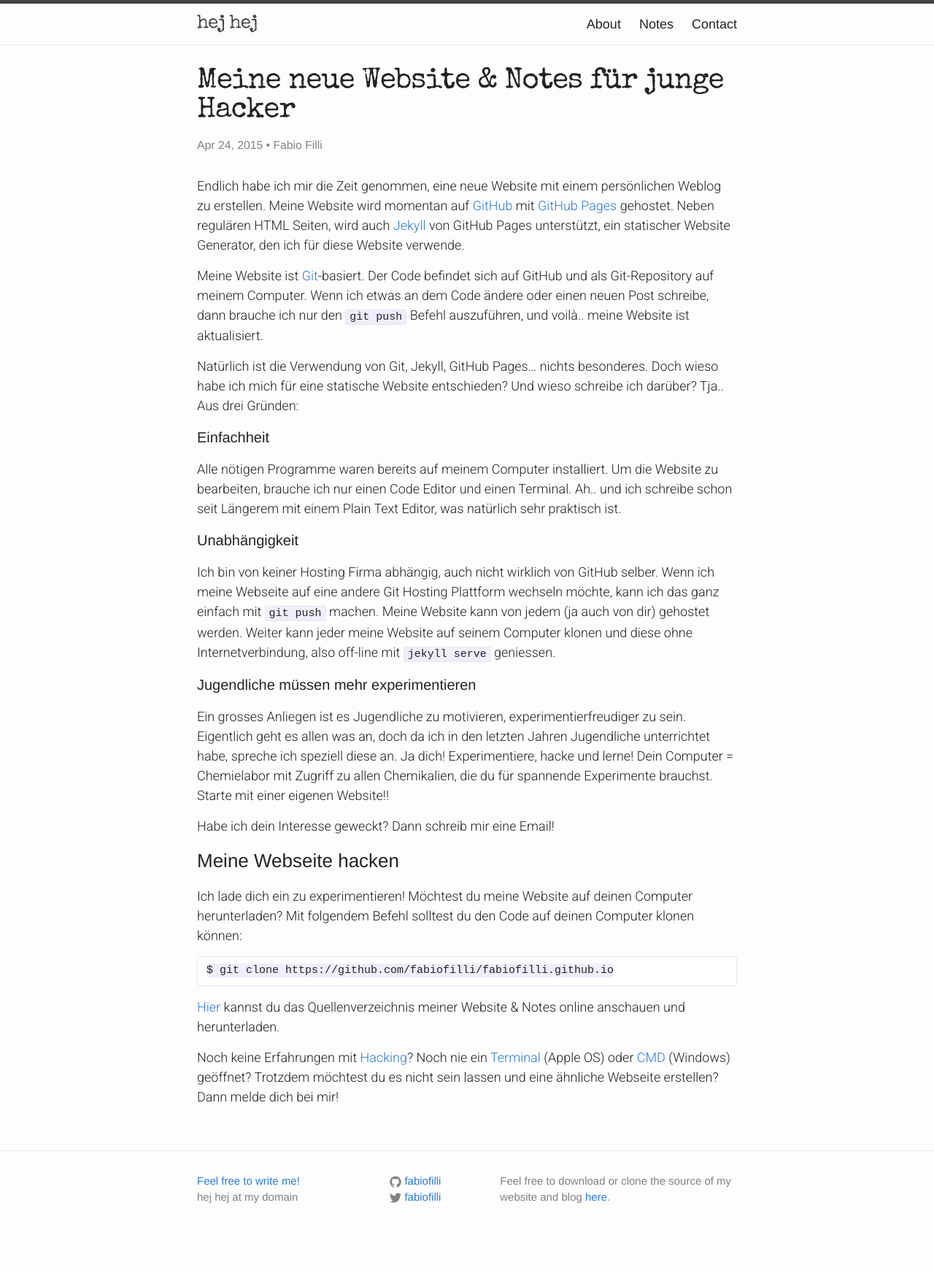
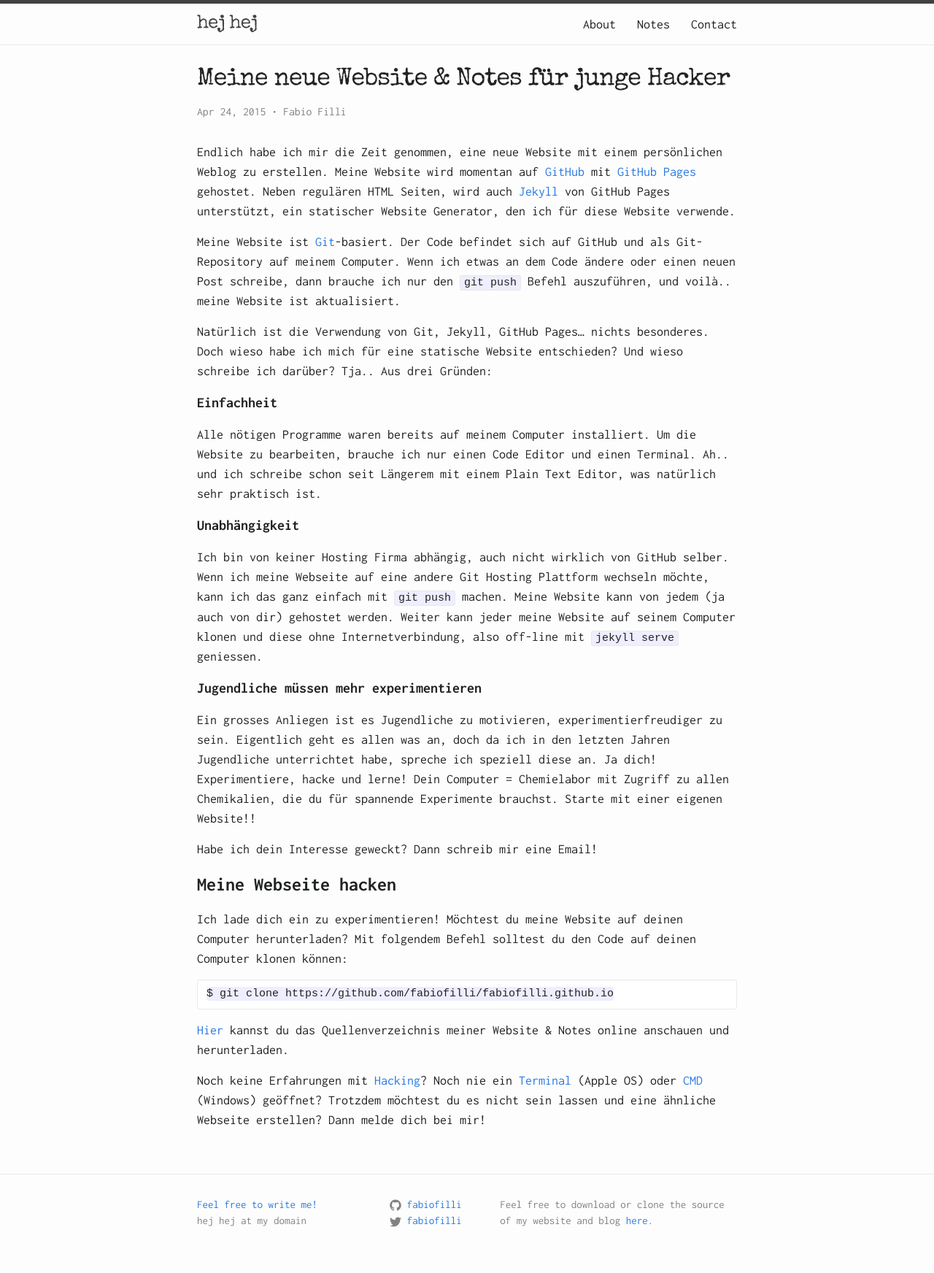
Before and after one commit to fabiofilli/fabiofilli, a Jekyll site: the page built from _posts/de/2015-04-24-meine-neue-website-und-blog-fuer-hackers.md, in a window 1280 px wide. Shown: the whole page at 73% size. Built offline with Jekyll 4.4.1, drawn with Linux system fonts in a browser that asks for light colours; before the commit the page ends 1712 px from its top, so only the background shows below that.

Commit message:
design font

```diff
--- a/_sass/_layout.scss
+++ b/_sass/_layout.scss
@@ -205,7 +205,7 @@
 }
 
 .post-title {
-    font-size: 40px;
+    font-size: 34px;
     letter-spacing: -1px;
     line-height: 1;
     font-family: $post-title-font-family;
@@ -221,6 +221,7 @@
     h2 {
         font-size: 32px;
         font-family: $post-undertitle-font-family;
+        font-weight: 700;
 
         @include media-query($on-laptop) {
             font-size: 28px;
@@ -230,6 +231,8 @@
     h3 {
         font-size: 26px;
         font-family: $post-undertitle-font-family;
+        font-weight: 700;
+
 
         @include media-query($on-laptop) {
             font-size: 22px;
@@ -239,6 +242,8 @@
     h4 {
         font-size: 20px;
         font-family: $post-undertitle-font-family;
+        font-weight: 700;
+
 
         @include media-query($on-laptop) {
             font-size: 18px;
--- a/css/main.scss
+++ b/css/main.scss
@@ -5,19 +5,20 @@
 
 @import url(http://fonts.googleapis.com/css?family=Roboto:400,700,500,300italic,400italic,300,100italic,100);
 @import url(http://fonts.googleapis.com/css?family=Roboto+Slab:400,300,100,700);
+@import url(http://fonts.googleapis.com/css?family=Inconsolata:400,700);
 @import url(http://fonts.googleapis.com/css?family=Special+Elite);
 
 // Our variables
-$base-font-family: "Helvetica Neue", Helvetica, Arial, sans-serif;
+$base-font-family: "Inconsolata", "Helvetica Neue", Helvetica, Arial, sans-serif;
 $base-font-size:   18px;
 $small-font-size:  $base-font-size * 0.875;
 $base-line-height: 1.5;
 
 $site-title-font-family: "Special Elite", "Helvetica Neue", Helvetica, Arial, sans-serif;
-$nav-font-family: "Roboto Slab 700", "Helvetica Neue", Helvetica, Arial, sans-serif;
+$nav-font-family: "Inconsolata", "Helvetica Neue", Helvetica, Arial, sans-serif;
 $post-title-font-family: "Special Elite", "Helvetica Neue", Helvetica, Arial, sans-serif;
-$post-undertitle-font-family: "Roboto 700", "Helvetica Neue", Helvetica, Arial, sans-serif;
-$post-text-font-family: "Roboto", "Helvetica Neue", Helvetica, Arial, sans-serif;
+$post-undertitle-font-family: "Inconsolata", "Helvetica Neue", Helvetica, Arial, sans-serif;
+$post-text-font-family: "Inconsolata", "Helvetica Neue", Helvetica, Arial, sans-serif;
 
 $spacing-unit:     30px;
 
```
